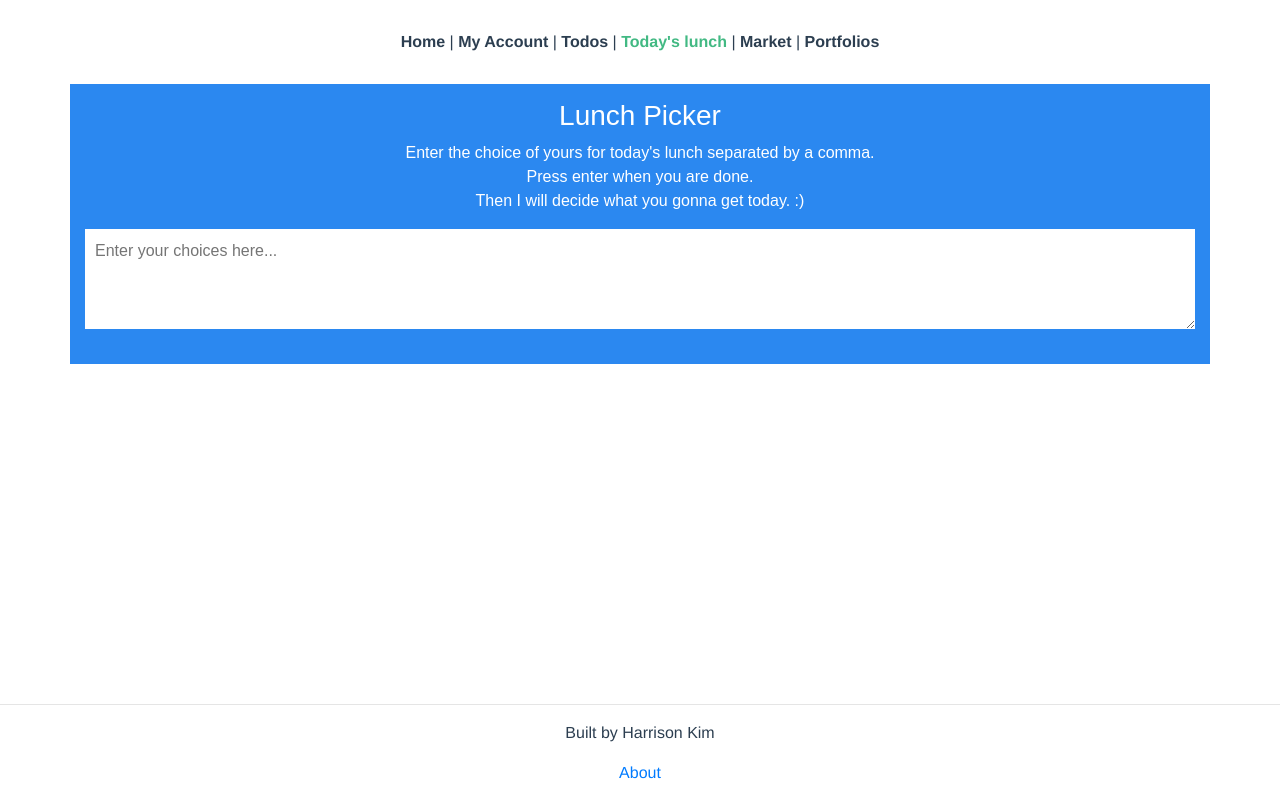
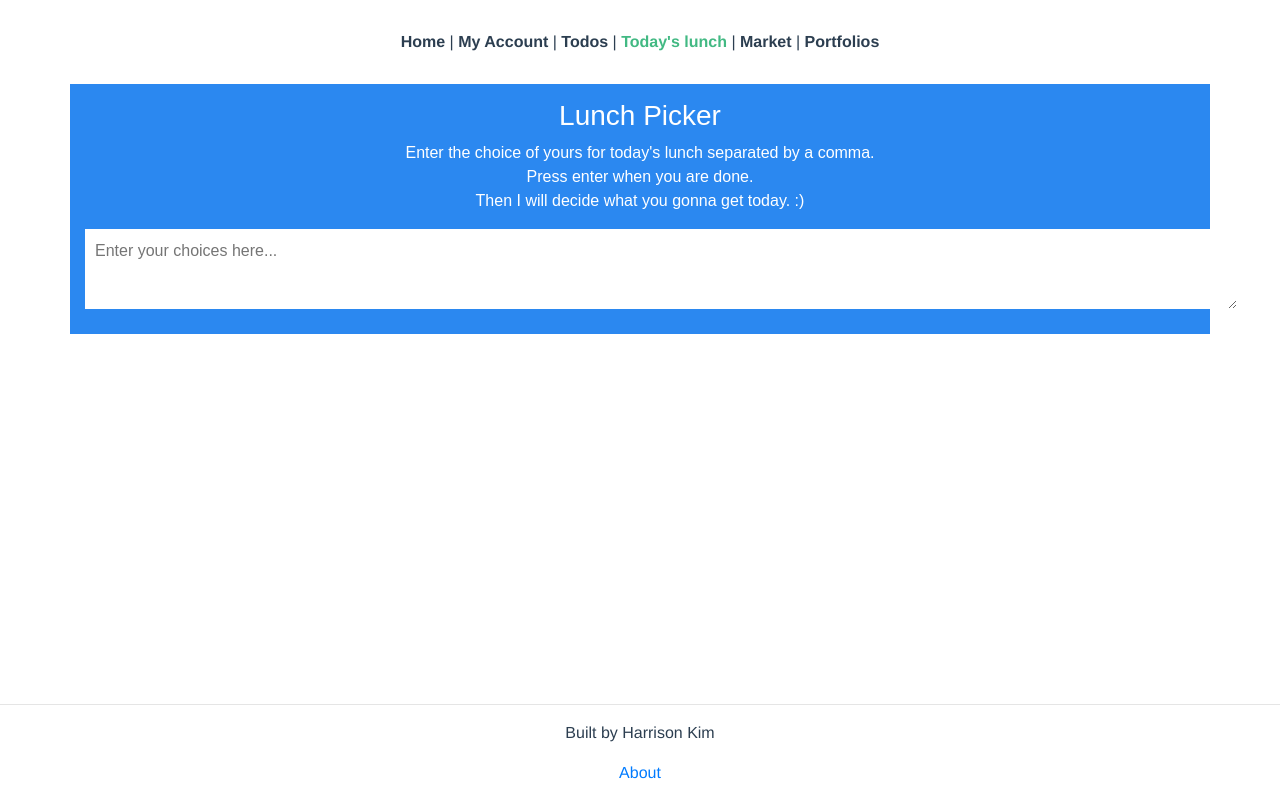
Before and after one commit to hhkimmm9/Dashboard, a Vue app in the folder frontend/: page /lunchpicker in a window 1280 px wide. Built offline with nearby package versions, Linux system fonts and the light colour scheme; a web font is replaced by a local one.

Commit message:
minor CSS changes.

```diff
--- a/frontend/src/views/LunchPicker.vue
+++ b/frontend/src/views/LunchPicker.vue
@@ -120,11 +120,11 @@ p {
 textarea {
   border: none;
   display: block;
-  width: 100%;
-  height: 100px;
+  width: 90vw;
+  height: 10vh;
   font-family: inherit;
   padding: 10px;
-  margin: 0 0 20px;
+  margin: 10px auto;
   font-size: 16px;
 }
 
```
